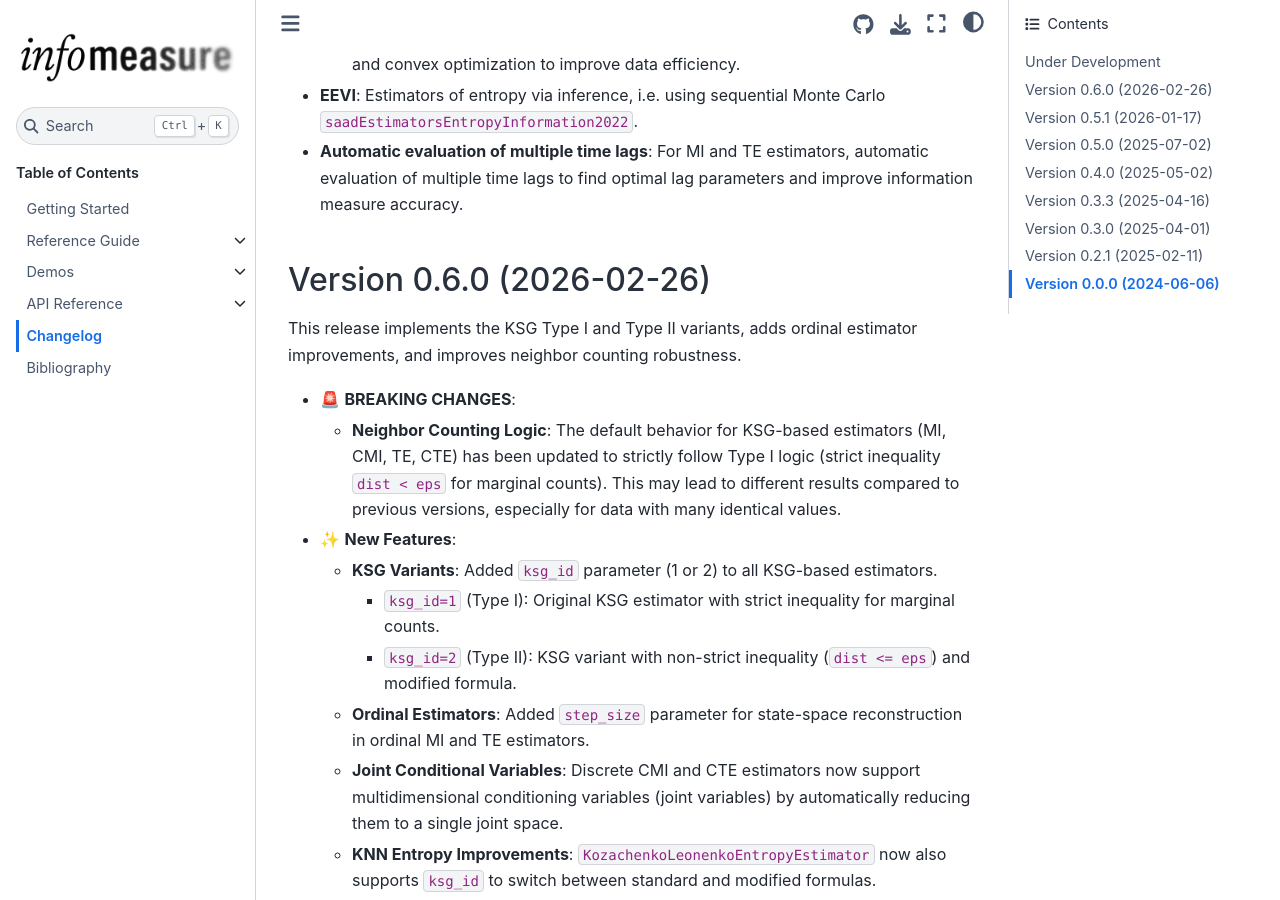
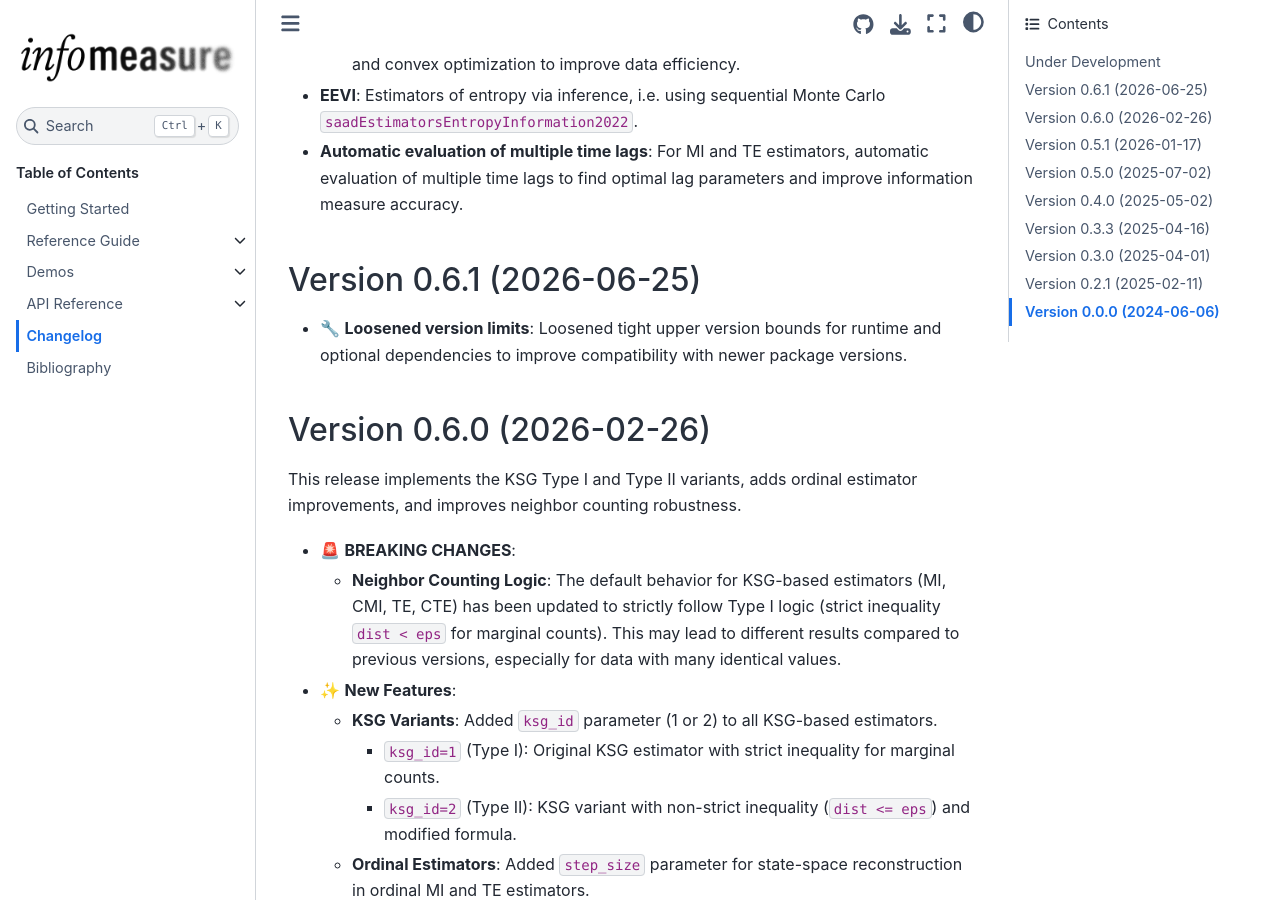
Before and after one commit to cbueth/infomeasure, a Sphinx documentation site: the page built from docs/changelog.md, in a window 1280 px wide and 900 px high, scrolled down 1256 px. Built offline with Sphinx 7.4.7 and the Sphinx Book theme 1.1.4, drawn with Linux system fonts in a browser that asks for light colours; pages that are not in the unit, such as notebooks, are missing from menus; cross-references to code outside the pages are shown as plain code.

Commit message:
release: bump `v0.6.1` with loosened upper dep. limits
Signed-off-by: Carlson Büth <commit@cbueth.de>

```diff
--- a/docs/changelog.md
+++ b/docs/changelog.md
@@ -27,6 +27,10 @@
 - **Automatic evaluation of multiple time lags**: For MI and TE estimators, automatic evaluation of multiple time lags to find optimal lag parameters and improve information measure accuracy.
 
 
+
+## Version 0.6.1 (2026-06-25)
+
+- 🔧 **Loosened version limits**: Loosened tight upper version bounds for runtime and optional dependencies to improve compatibility with newer package versions.
 
 ## Version 0.6.0 (2026-02-26)
 
--- a/docs/conf.py
+++ b/docs/conf.py
@@ -22,7 +22,7 @@ from datetime import datetime
 project = "infomeasure"
 copyright = f"2024–{datetime.now().year}, infomeasure maintainers"
 author = "Carlson Büth, Acharya Kishor, and Massimiliano Zanin"
-version = "0.6.0"
+version = "0.6.1"
 
 # -- General configuration ---------------------------------------------------
 # https://www.sphinx-doc.org/en/master/usage/configuration.html#general-configuration
--- a/infomeasure/_version.py
+++ b/infomeasure/_version.py
@@ -1,3 +1,3 @@
 """infomeasure package version."""
 
-__version__ = "0.6.0"
+__version__ = "0.6.1"
```
Also changed, not shown: 1 other file.
